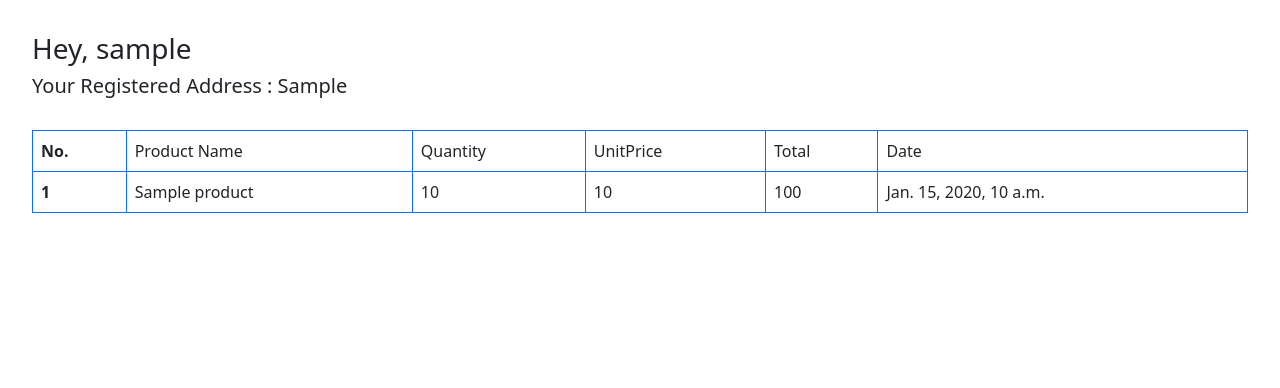
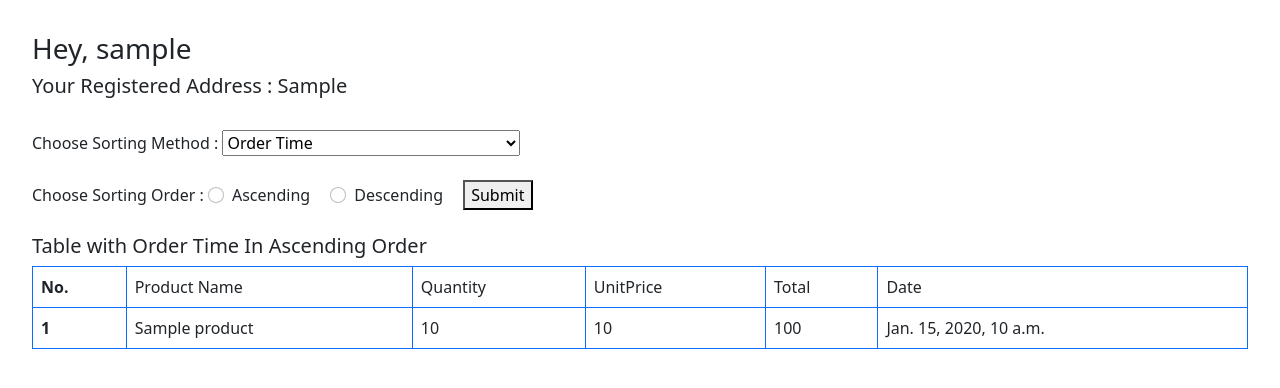
Before and after one commit to vivek-2601/Web-Store, a Django app: page /users/details in a window 1280 px wide. Shown: the part 56-444 px from the top of the page. Run offline with Django 3.2, Linux system fonts and the light colour scheme; a user stored in the database is signed in; tables that the repository leaves empty hold one stand-in row (values such as "Sample post"); some libraries are stand-ins or nearby versions.

Commit message:
Query Based Operation Added On User Order Page

```diff
--- a/users/templates/users/details.html
+++ b/users/templates/users/details.html
@@ -4,11 +4,37 @@
 <h3> Hey, {{ user.username}}</h3>
 <h5> Your Registered Address : {{address.addr}}</h4>
     <br>
+    <form action="{% url 'users:details' %}" method="POST">
+        {% csrf_token %}
+        <label for="sortingmethod">Choose Sorting Method : </label>
+        <select name="sortingmethod" id="sortingmethod">
+            <option value="Order Time" selected>Order Time</option>
+            <option value="Alphabatical Order Of Product Name">Alphabatical Order Of Product Name</option>
+            <option value="Order Quantity">Order Quantity</option>
+          </select>
+        <br><br>
 
-    <table class="table table-hover table-bordered border-primary ">
+        <label for="sortingOrder">Choose Sorting Order : </label>
+        <div class="form-check form-check-inline">
+            <input class="form-check-input" name="sortingOrder" type="radio" id="Ascending" value="Ascending">
+            <label class="form-check-label" for="Ascending">Ascending</label>
+        </div>
+        <div class="form-check form-check-inline">
+            <input class="form-check-input" name="sortingOrder" type="radio" id="Descending" value="Descending">
+            <label class="form-check-label" for="Descending">Descending</label>
+        </div>
+
+        <button type="submit" name="submit" id="submit" value="submit">Submit</button>
+
+    </form>
+    <br>
+    <h5>
+        Table with {{sortingmethod}} In {{sortingOrder}} Order
+    </h5>
+    <table class=" table table-hover table-bordered border-primary ">
         <thead>
             <tr>
-                <th scope="row">No.</th>
+                <th scope="row ">No.</th>
                 <td>Product Name</td>
                 <td>Quantity</td>
                 <td>UnitPrice</td>
@@ -19,7 +45,7 @@
         <tbody>
             {% for o in orders %}
             <tr>
-                <th scope="row">{{forloop.counter}}</th>
+                <th scope="row ">{{forloop.counter}}</th>
                 <td>{{o.product__name}}</td>
                 <td>{{o.quantity }}</td>
                 <td>{{o.product__unitprice}}</td>
@@ -29,5 +55,7 @@
             {% endfor %}
         </tbody>
     </table>
-
+    <script>
+        console.log("AJAY")
+    </script>
     {%endblock%}
--- a/users/views.py
+++ b/users/views.py
@@ -1,5 +1,5 @@
 from django.shortcuts import render, redirect
-from store.models import *
+from store.models import Product,Address,Order
 
 
 # Create your views here.
@@ -13,8 +13,35 @@ def redirects(request):
 
 def details(request):
     """Allows user to see his details and order history"""
-    addr = Address.objects.get(user = request.user)
-    odrs = Order.objects.filter(user = request.user).values('product__name', 'quantity', 'product__unitprice', 'date')
-
-    context = {'address': addr, 'orders':odrs}
-    return render(request, 'users/details.html', context )
+    if request.method == 'POST':
+        sortingmethod = request.POST.get('sortingmethod','')
+        sortingOrder = request.POST.get('sortingOrder','')
+        addr = Address.objects.get(user = request.user)
+        if(sortingmethod=='Alphabatical Order Of Product Name'):
+            if(sortingOrder=='Ascending'):
+                odrs = Order.objects.filter(user = request.user).values('product__name', 'quantity', 'product__unitprice', 'date').order_by('product__name')
+            else:
+                odrs = Order.objects.filter(user = request.user).values('product__name', 'quantity', 'product__unitprice', 'date').order_by('-product__name')
+        elif(sortingmethod=='Order Quantity'):
+            if(sortingOrder=='Ascending'):
+                odrs = Order.objects.filter(user = request.user).values('product__name', 'quantity', 'product__unitprice', 'date').order_by('quantity')
+            else:
+                odrs = Order.objects.filter(user = request.user).values('product__name', 'quantity', 'product__unitprice', 'date').order_by('-quantity')
+        elif(sortingmethod=='Order Time'):
+            if(sortingOrder=='Ascending'):
+                odrs = Order.objects.filter(user = request.user).values('product__name', 'quantity', 'product__unitprice', 'date').order_by('date')
+            else:
+                odrs = Order.objects.filter(user = request.user).values('product__name', 'quantity', 'product__unitprice', 'date').order_by('-date')
+        else:
+            sortingmethod = "Order Time"
+            sortingOrder = "Descending"
+            odrs = Order.objects.filter(user = request.user).values('product__name', 'quantity', 'product__unitprice', 'date').order_by('date')
+        context = {'address': addr, 'orders':odrs,'sortingmethod':sortingmethod,'sortingOrder':sortingOrder}
+        return render(request, 'users/details.html', context)
+    else:
+        sortingmethod = "Order Time"
+        sortingOrder = "Ascending"
+        addr = Address.objects.get(user = request.user)
+        odrs = Order.objects.filter(user = request.user).values('product__name', 'quantity', 'product__unitprice', 'date').order_by('date')
+        context = {'address': addr, 'orders':odrs,'sortingmethod':sortingmethod,'sortingOrder':sortingOrder}
+        return render(request, 'users/details.html', context)
```
